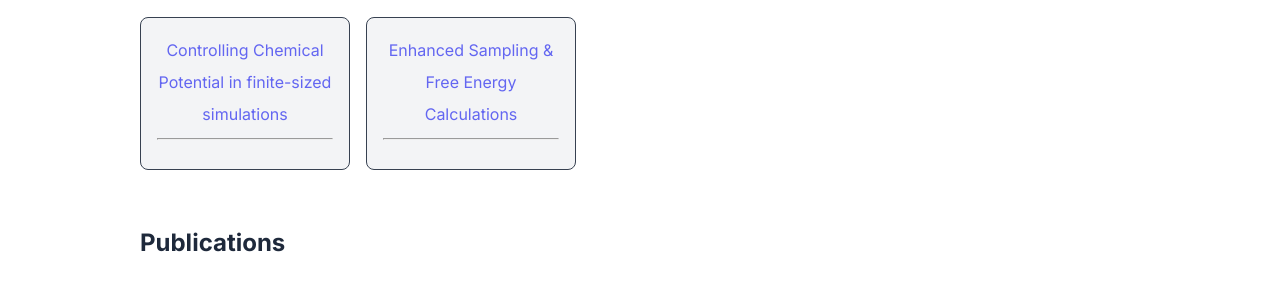
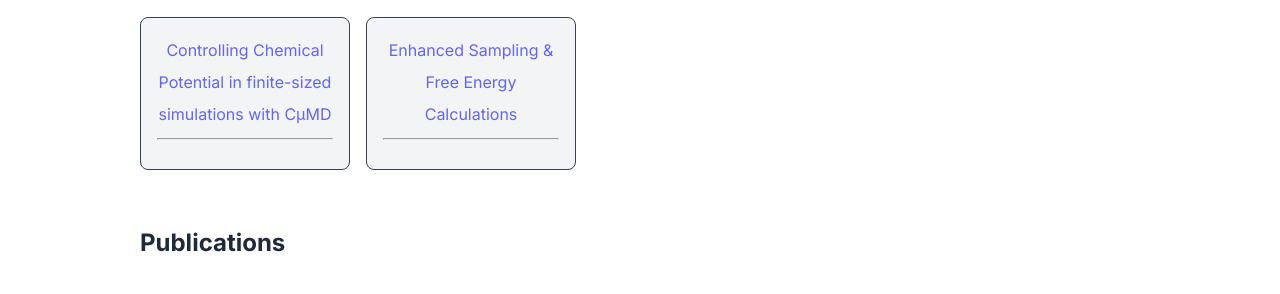
Before and after one commit to mme-ucl/mme-ucl.github.io, a Jekyll site: the page built from index.md, in a window 1280 px wide and 900 px high, scrolled down 1158 px. Shown: the part 220-514 px from the top of the window. Built offline with Jekyll 4.4.1, drawn with Linux system fonts in a browser that asks for light colours; a script that is not in the unit is left out.

Commit message:
Update home.yml

```diff
--- a/_data/home.yml
+++ b/_data/home.yml
@@ -18,7 +18,7 @@ project_entries:
   - title: Beyond Lattice Energy landscapes in Crystal Structure Prediction
     url: beyondLatticeEnergy
 
-  - title: Controlling Chemical Potential in finite-sized simulations
+  - title: Controlling Chemical Potential in finite-sized simulations with CμMD
     url: cmumd
 
   - title: Enhanced Sampling & Free Energy Calculations
```
